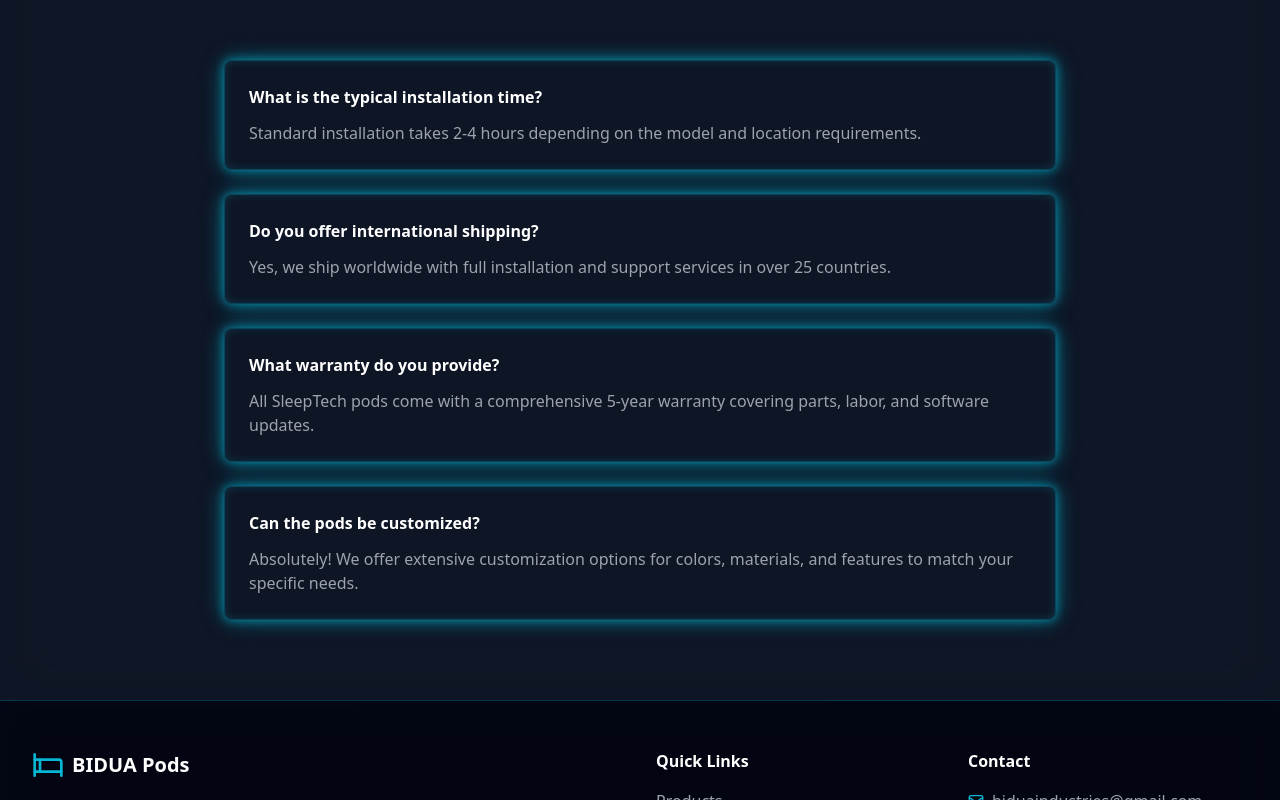
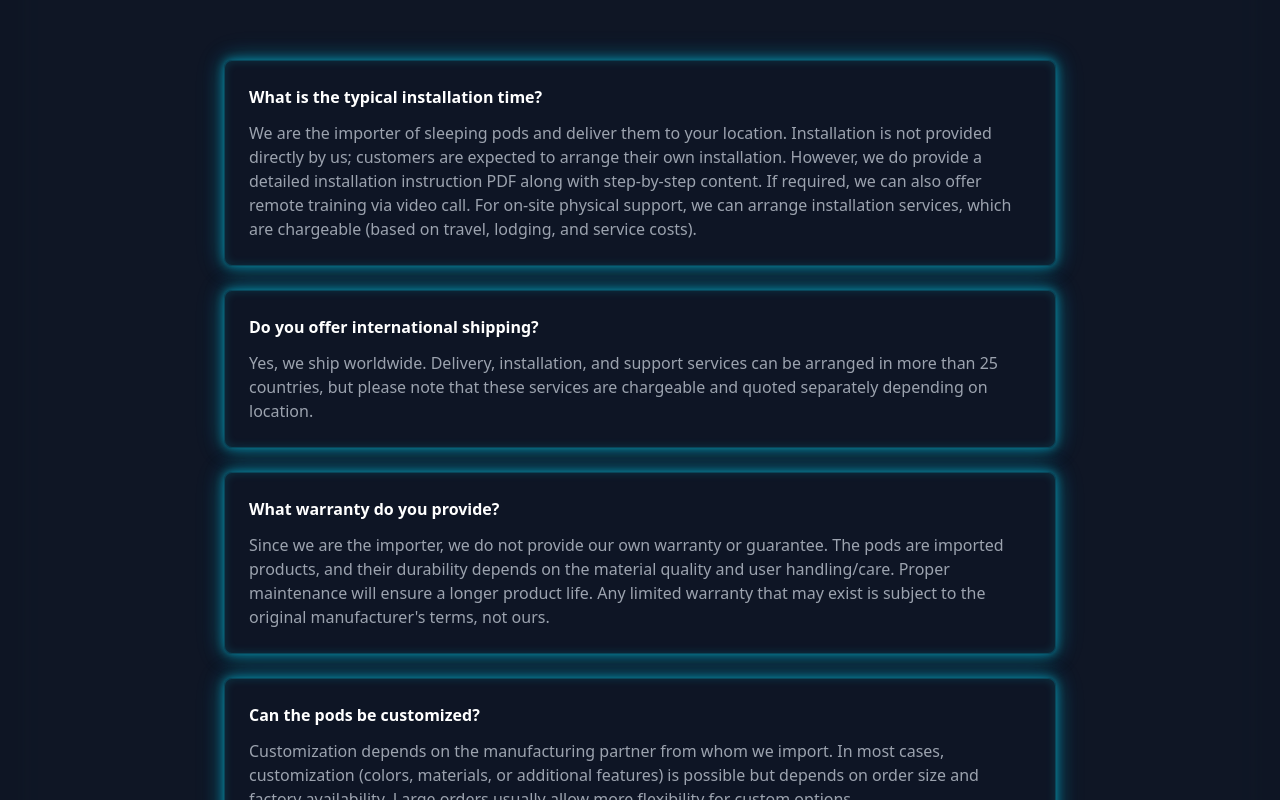
Before and after one commit to obidua/BIDUA-Beds, a React (Vite) app: page /contact in a window 1280 px wide. Shown: the part 1320-2120 px from the top of the page. Built offline with nearby package versions, Linux system fonts and the light colour scheme.

Commit message:
Update FAQ content in contact page

```diff
--- a/src/pages/Contact.tsx
+++ b/src/pages/Contact.tsx
@@ -217,19 +217,19 @@ const Contact: React.FC = () => {
             {[
               {
                 question: 'What is the typical installation time?',
-                answer: 'Standard installation takes 2-4 hours depending on the model and location requirements.'
+                answer: 'We are the importer of sleeping pods and deliver them to your location. Installation is not provided directly by us; customers are expected to arrange their own installation. However, we do provide a detailed installation instruction PDF along with step-by-step content. If required, we can also offer remote training via video call. For on-site physical support, we can arrange installation services, which are chargeable (based on travel, lodging, and service costs).'
               },
               {
                 question: 'Do you offer international shipping?',
-                answer: 'Yes, we ship worldwide with full installation and support services in over 25 countries.'
+                answer: 'Yes, we ship worldwide. Delivery, installation, and support services can be arranged in more than 25 countries, but please note that these services are chargeable and quoted separately depending on location.'
               },
               {
                 question: 'What warranty do you provide?',
-                answer: 'All SleepTech pods come with a comprehensive 5-year warranty covering parts, labor, and software updates.'
+                answer: 'Since we are the importer, we do not provide our own warranty or guarantee. The pods are imported products, and their durability depends on the material quality and user handling/care. Proper maintenance will ensure a longer product life. Any limited warranty that may exist is subject to the original manufacturer\'s terms, not ours.'
               },
               {
                 question: 'Can the pods be customized?',
-                answer: 'Absolutely! We offer extensive customization options for colors, materials, and features to match your specific needs.'
+                answer: 'Customization depends on the manufacturing partner from whom we import. In most cases, customization (colors, materials, or additional features) is possible but depends on order size and factory availability. Large orders usually allow more flexibility for custom options.'
               }
             ].map((faq, index) => (
               <div key={index} className={`bg-white dark:bg-gray-900/40 rounded-lg p-6 border border-gray-200 dark:border-cyan-500/30 shadow-md ${theme === 'dark' ? 'dark-mode-card-glow' : ''}`}>
```
